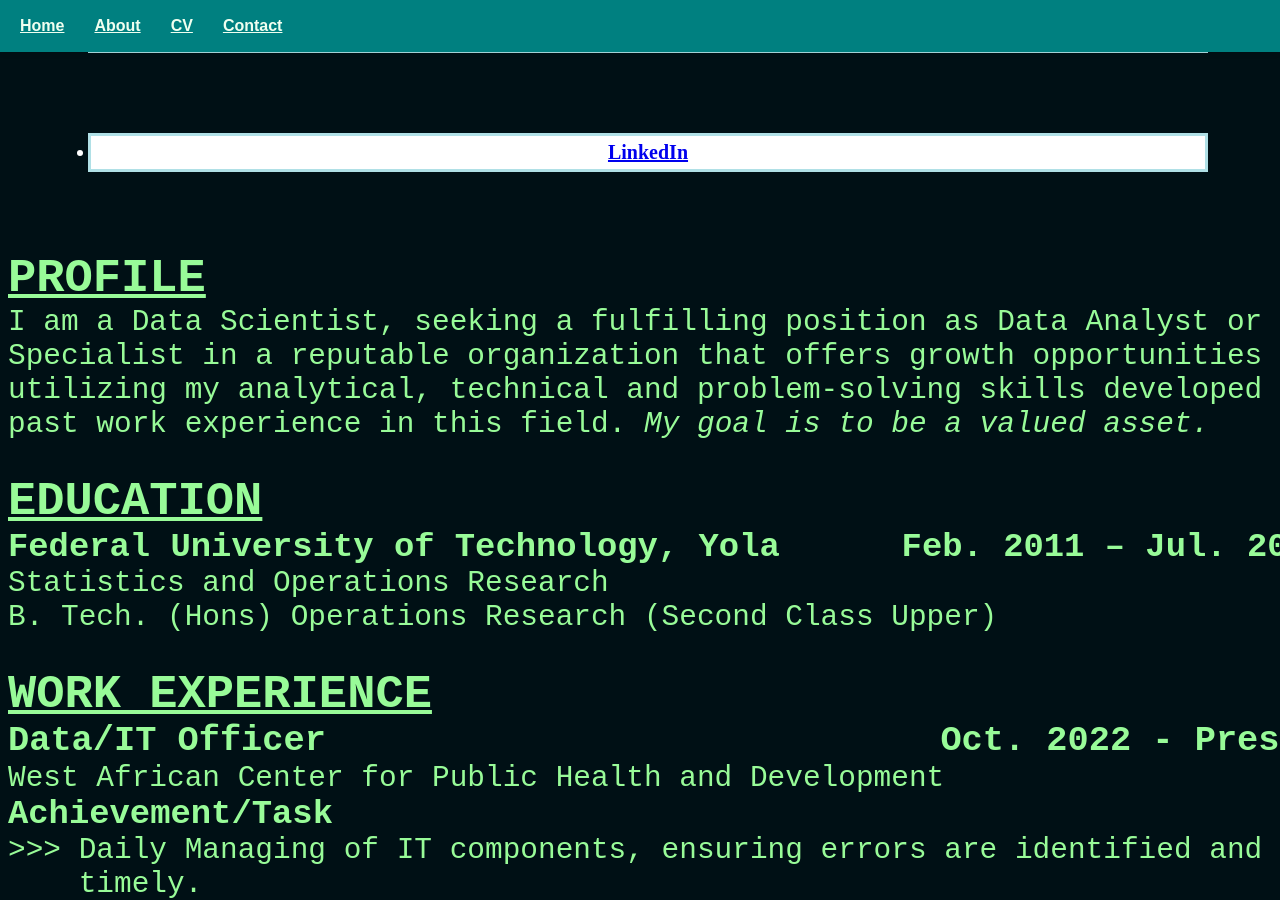
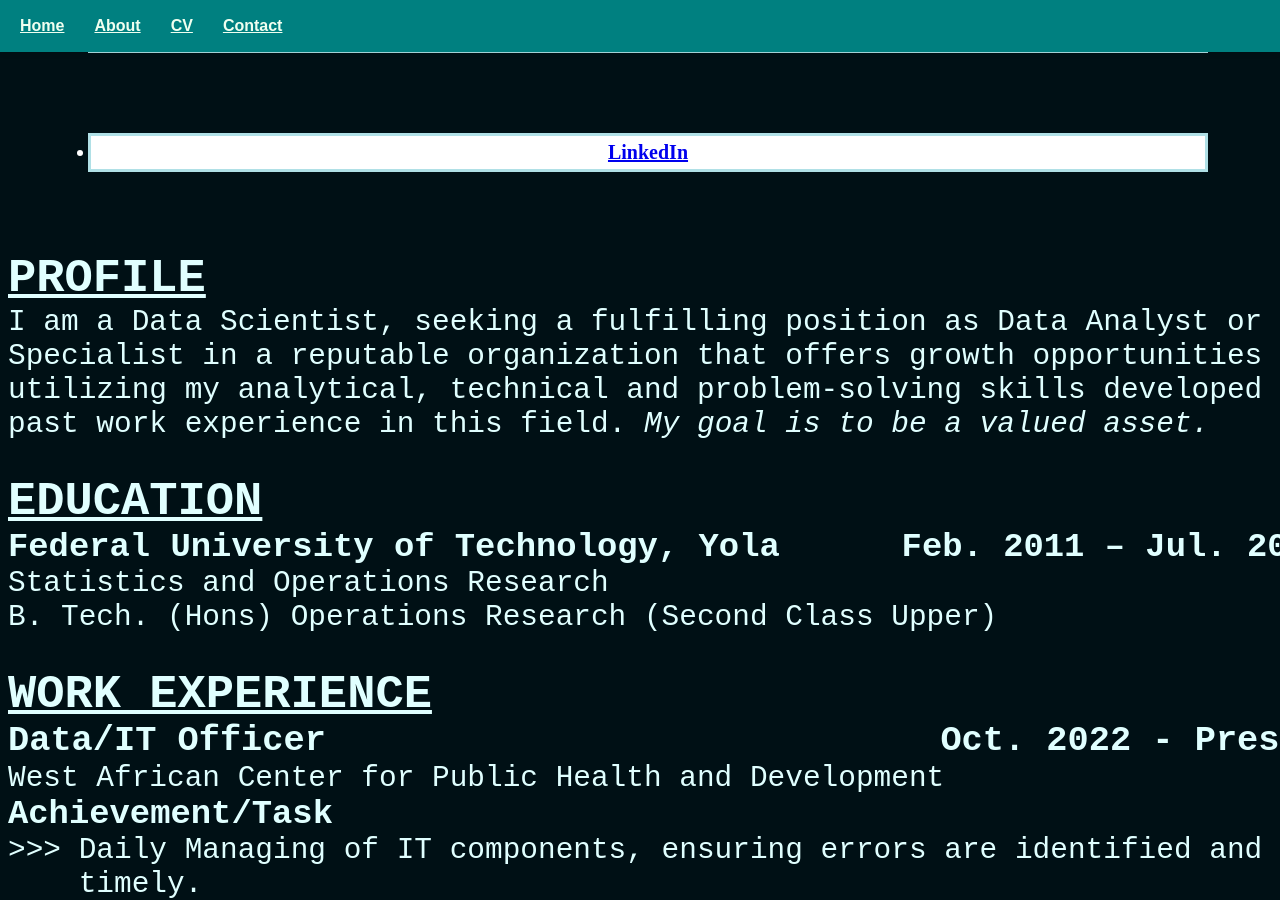
Before and after one commit to teefortech/teefortech.github.io, a Jekyll site: the page cv.html, which Jekyll copies as it is, in a window 1280 px wide and 900 px high, scrolled down 338 px. Built offline with Jekyll 4.4.1, drawn with Linux system fonts in a browser that asks for light colours.

Commit message:
Update cv.html

```diff
--- a/cv.html
+++ b/cv.html
@@ -33,7 +33,7 @@
            <li><a href="https://www.linkedin.com/in/anthony-m-nwuzor-793160182">LinkedIn</a></li>
                </ul>
        </b></p>
-<pre style="font-size:2.3vw; color: #98FB98;">
+<pre style="font-size:2.3vw; color: #E0FFFF;">
 <b><u style=font-size:160%;>PROFILE</u></b>
 I am a Data Scientist, seeking a fulfilling position as Data Analyst or IT <br>Specialist in a reputable organization that offers growth opportunities while<br>utilizing my analytical, technical and problem-solving skills developed through <br>past work experience in this field. <i>My goal is to be a valued asset.</i><br>
 <b><u style=font-size:160%;>EDUCATION</u></b>
```
